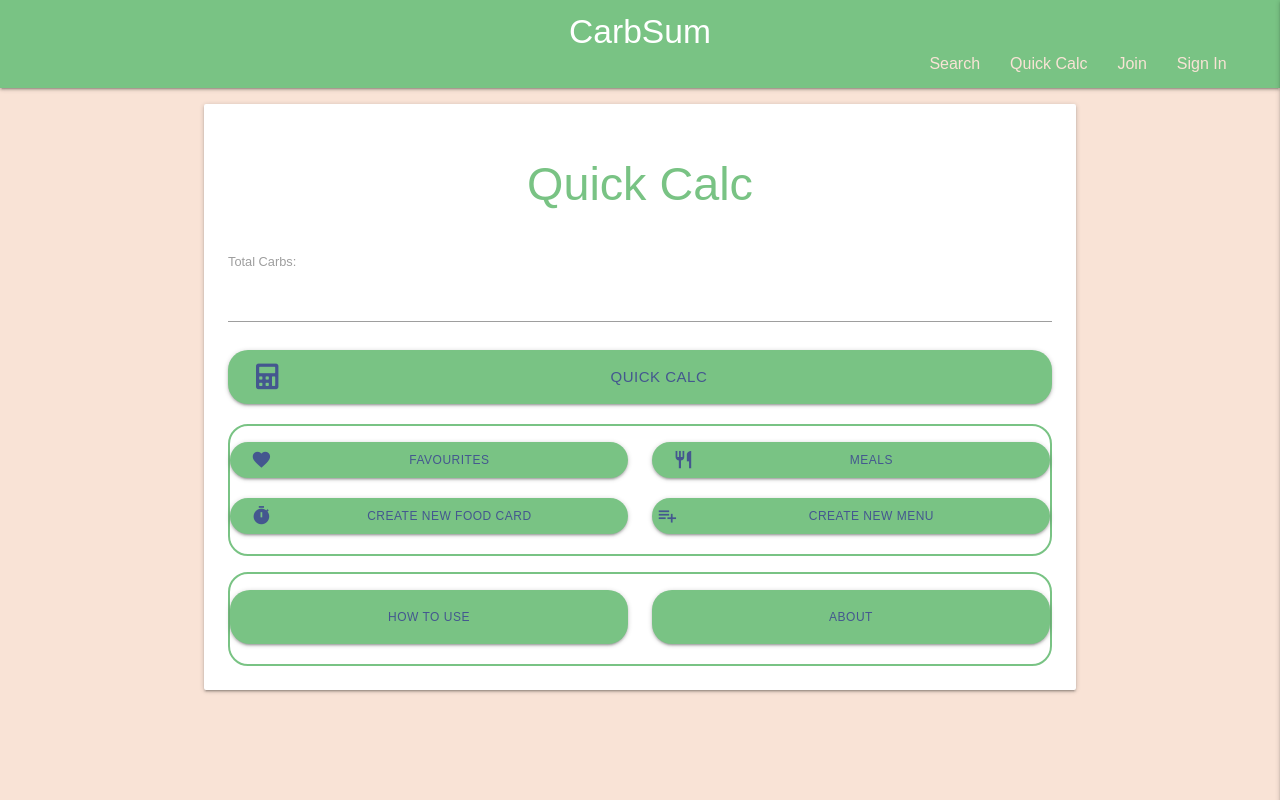
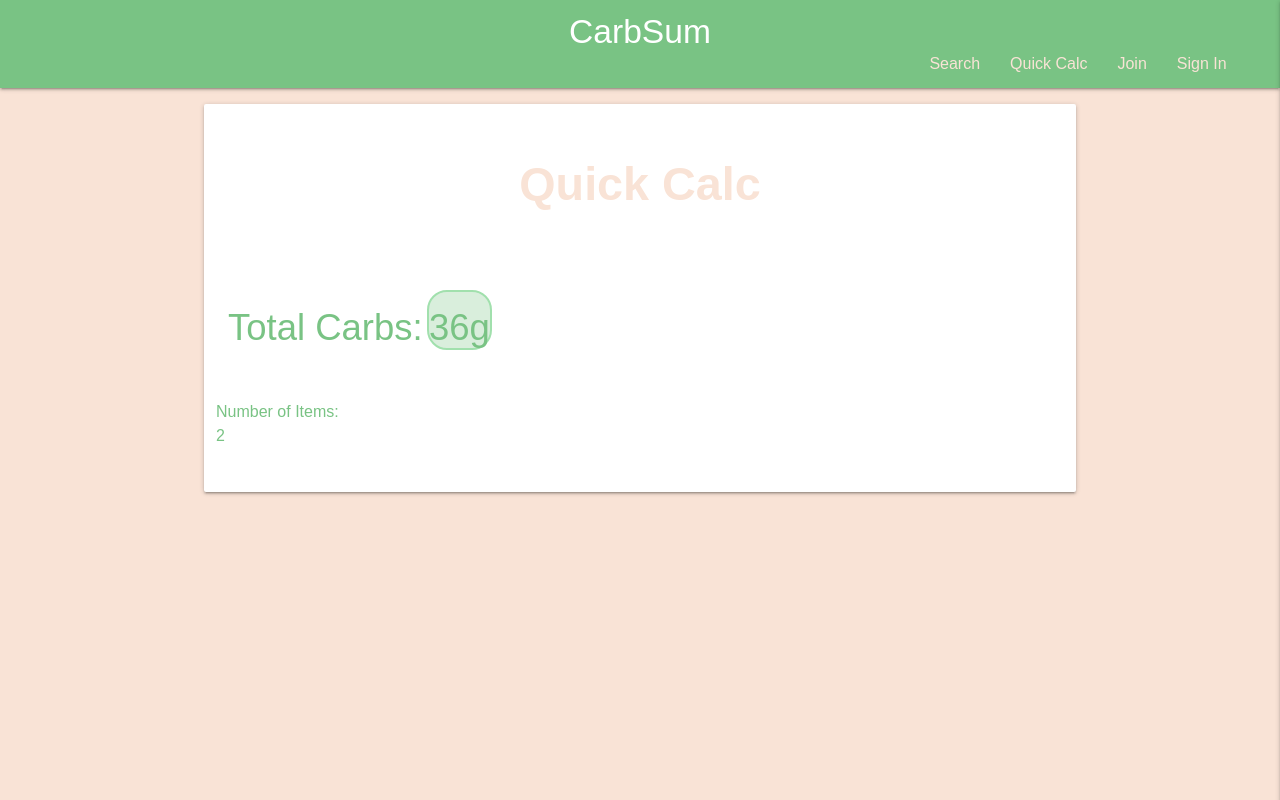
Before and after one commit to KelvenH/CarbSum, a Flask app: page /quick_calc in a window 1280 px wide. Run offline with Flask 2, Linux system fonts and the light colour scheme; some libraries are stand-ins or nearby versions; some web fonts are replaced.

Commit message:
created style for main boxes filled and outlined

```diff
--- a/static/css/style.css
+++ b/static/css/style.css
@@ -2,8 +2,9 @@
 
 :root {
 /*---Color Variables---*/
+    --green_emerald: #79C384;
     --green_celadon: #A1E0AD;
-    --green_emerald: #79C384;
+    --green_honeydew: #D9EEDC;
     --salmon: #ED806C;
     --champagne: #F9E3D6;
     --pink: #E7BEBF;
@@ -76,32 +77,29 @@ nav ul a,
 
 
 /*--index.html / Profile ---*/
-
-#home-user-pane {
-    margin-top:2vh;
-}
-
-
-#home-user-pane {
+.outline-box {
     border:solid 2px var(--green_celadon);
-    background-color: var(--green_celadon);
+    background-color: var(--green_honeydew);
     border-radius: 20px;
     padding-top: 2vh;
 }
 
-
-#home-top-pane {
-    border:solid 2px var(--green_emerald);
+.filled-box {
+    border:solid 2px var(--green_celadon);
+    background-color: var(--green_honeydew);
     border-radius: 20px;
-    padding-top:2vh;
+    padding-top: 2vh;
 }
 
-#home-mid-pane,
-#home-bottom-pane {
-    border:solid 2px var(--green_emerald);
+.inactive-box {
+    border:solid 2px var(--green_celadon);
+    background-color: var(--silver);
     border-radius: 20px;
-    padding-top:2vh;
-    margin-top:2vh;
+    padding-top: 2vh;
+}
+
+#home-user-pane {
+    margin-top:2vh
 }
 
 .btn, .btn-large {
@@ -157,3 +155,10 @@ nav ul a,
 }
 
 /*-- sign-in form --*/
+
+
+/*-- quick calc --*/
+
+#calc-results-wrapper > * {
+    display:inline-block;
+}
--- a/templates/quickcalc.html
+++ b/templates/quickcalc.html
@@ -5,75 +5,31 @@
 
 
 <div class="row">
-    <div class="col s12">
+    <form class="col s12">
         <div class="card-panel">
+            <!--Title-->
             <div class="row">
-                <h3 class="center-align">
+                <h3 class="center-align title-txt">
                     Quick Calc
                 </h3>
-            </div>
-            <div id="calc-top-pane">
-                <!--Result-->
+            </div> <!--Close title row-->
+
+            <!--Result-->
+            <div id="calc-top-pane s12">
                 <div class="row">
-                    <div class="col s12">
-                        <label for="calc-result">Total Carbs:</label>
-                        <input id="calc-result" name="calc-result" type="number" step="0.5" class="validate" required>
-                    </div>
-                </div> <!-- close search wrapper-->
-
-                <!--Quick Calc-->
-                <div class="row" id="home-quick-calc-wrapper">
-                    <div class="col s12">
-                        <a class="waves-effect waves-light btn-large large-label btn-green"><i
-                                class="fas fa-calculator left icon"></i>Quick Calc</a>
-                    </div>
-                </div>
-                <!--close quick calc wrapper-->
-            </div> <!-- close top pane-->
-
-
-
-            <div id="home-mid-pane">
-                <div class="row">
-                    <div class="col s6" id="home-favourite-wrapper">
-                        <a class="waves-effect waves-light btn med-label btn-green"><i
-                                class="material-icons left btn-icon">favorite</i>Favourites</a>
-                    </div> <!-- close favourites wrapper-->
-
-                    <div class="col s6" id="home-meals-wrapper">
-                        <a class="waves-effect waves-light btn med-label btn-green"><i
-                                class="material-icons left btn-icon">restaurant</i>Meals</a>
-                    </div> <!-- close meals wrapper-->
-                </div>
+                    <div id="calc-results-wrapper" class="input-field col">
+                        <h4>Total Carbs:</h4>
+                        <h4 id="calc-result" class="outline-box">36<span>g</span></h4>
+                    </div> <!-- close Result wrapper-->
+                </div> <!-- close row-->
 
                 <div class="row">
-                    <div class="col s6" id="home-create-food-wrapper">
-                        <a class="waves-effect waves-light btn med-label btn-green"><i
-                                class="material-icons left btn-icon">timer</i>Create New Food Card</a>
-                    </div> <!-- close reminder wrapper-->
-
-                    <div class="col s6" id="home-create-menu-wrapper">
-                        <a id="alarm" class="waves-effect waves-light btn med-label btn-green"><i
-                                class="material-icons left btn-icon">playlist_add</i>Create New Menu</a>
-                    </div> <!-- close create new item wrapper-->
-                </div>
-            </div><!-- close mid pane-->
-
-            <div id="home-bottom-pane">
-                <div class="row">
-                    <div class="col s6">
-                        <a class="waves-effect waves-light btn-large med-label btn-green btn-label">How to Use</a>
-                    </div>
-
-                    <div class="col s6">
-                        <a class="waves-effect waves-light btn-large med-label btn-green btn-label">About</a>
-                    </div>
-                </div>
-            </div><!-- close bottom pane-->
-
-
-        </div>
-    </div>
+                    <div> Number of Items:</div>
+                    <div> 2 </div>
+                </div> <!-- close row-->
+            </div>     <!--close top pane-->
+        </div> <!-- close card-->
+    </form>
 </div>
 
 
```
Also changed, not shown: templates/index.html (+17 -17 lines).
